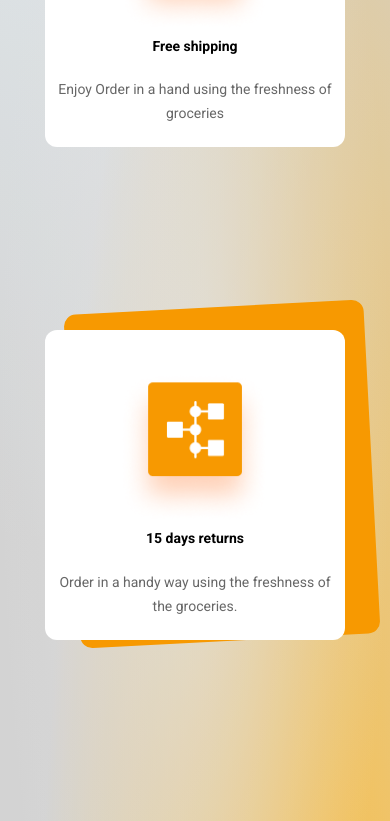
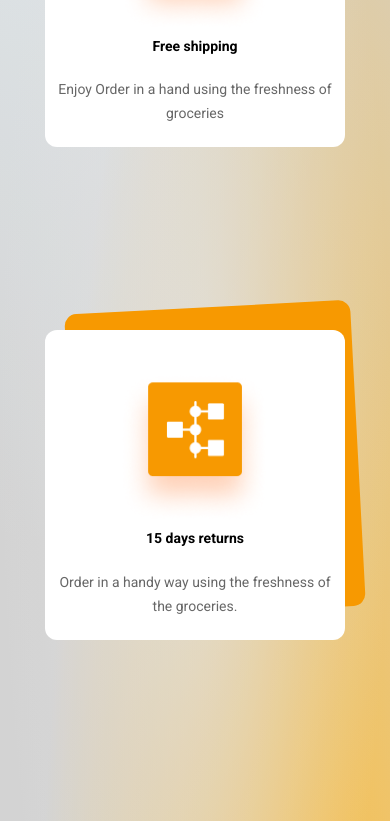
Before and after one commit to rahulsreekumar81/NextJs-Website-CSS, a Next.js app: page / in a window 390 px wide. Shown: the part 1761-2582 px from the top of the page. Built offline with nearby package versions, Linux system fonts and the light colour scheme.

Commit message:
📱 : Reduced the width & height of the shadow

```diff
--- a/styles/DreamBig.module.css
+++ b/styles/DreamBig.module.css
@@ -46,4 +46,8 @@
     align-items: center;
     gap: 0.875rem;
   }
+  .shadow {
+    width: 286px;
+    height: 306px;
+  }
 }
```
